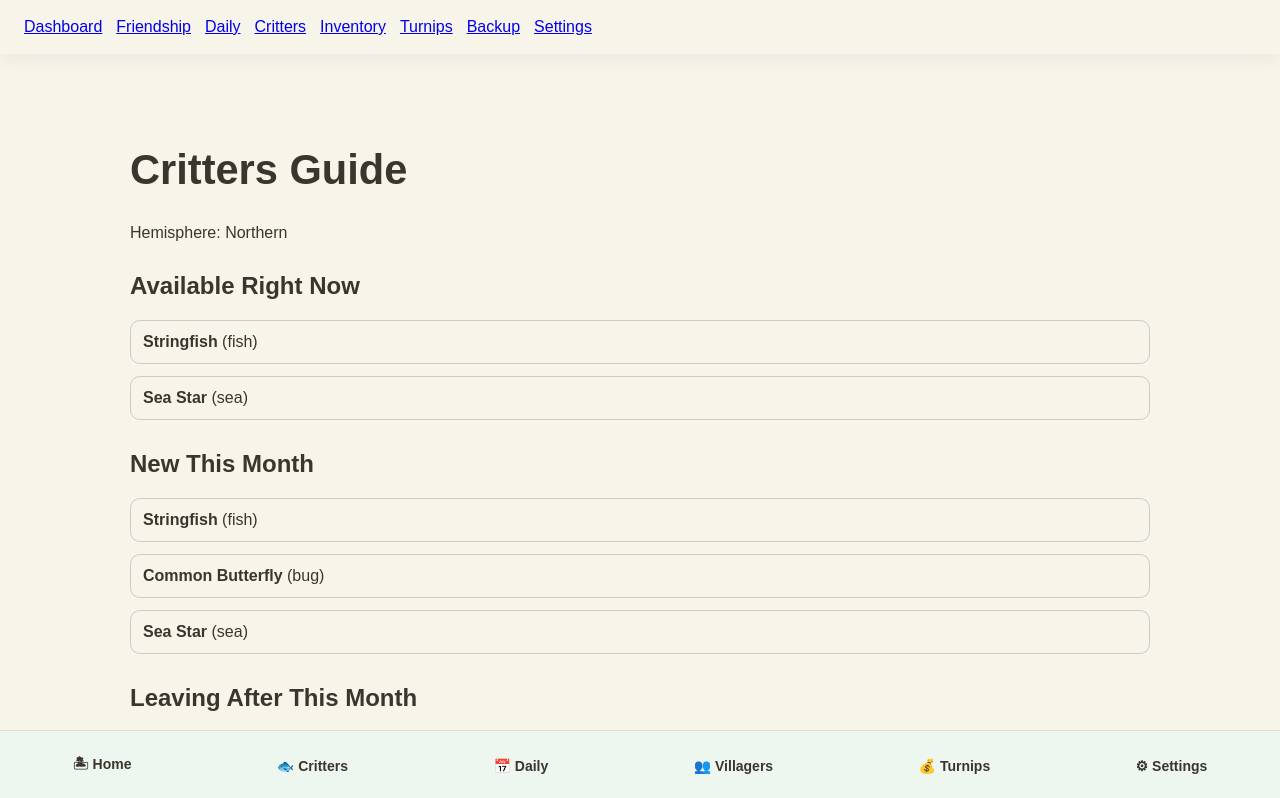
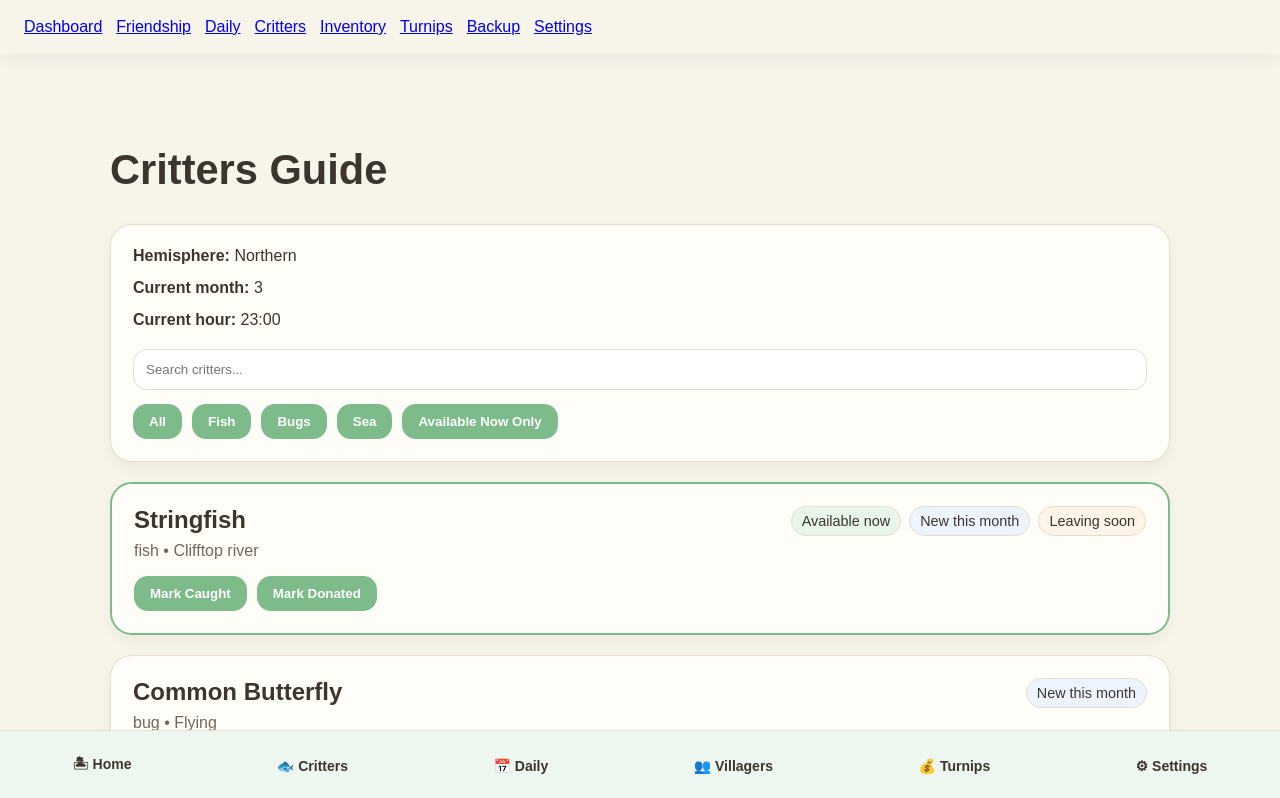
Before and after one commit to mcbreezy213/acnh-companion, a Next.js app: page /critters in a window 1280 px wide. Shown: the top 798 px of the page. Built offline with nearby package versions, Linux system fonts and the light colour scheme.

Commit message:
critters

```diff
--- a/app/critters/page.tsx
+++ b/app/critters/page.tsx
@@ -1,5 +1,6 @@
 "use client";
 
+import { useEffect, useMemo, useState } from "react";
 import { useSettings } from "../../context/SettingsContext";
 import { critters } from "../../data/critters";
 import {
@@ -8,6 +9,8 @@ import {
   getNewThisMonth,
 } from "../../helpers/critterFilters";
 
+type CritterTypeFilter = "all" | "fish" | "bug" | "sea";
+
 export default function CrittersPage() {
   const { settings } = useSettings();
 
@@ -15,88 +18,227 @@ export default function CrittersPage() {
   const currentMonth = new Date().getMonth() + 1;
   const currentHour = new Date().getHours();
 
-  const availableNow = getAvailableNow(
-    critters,
-    hemisphere,
-    currentMonth,
-    currentHour
+  const [typeFilter, setTypeFilter] = useState<CritterTypeFilter>("all");
+  const [showAvailableOnly, setShowAvailableOnly] = useState(false);
+  const [search, setSearch] = useState("");
+
+  const [caught, setCaught] = useState<number[]>([]);
+  const [donated, setDonated] = useState<number[]>([]);
+
+  useEffect(() => {
+    const savedCaught = localStorage.getItem("caughtCritters");
+    const savedDonated = localStorage.getItem("donatedCritters");
+
+    if (savedCaught) {
+      try {
+        setCaught(JSON.parse(savedCaught));
+      } catch {
+        localStorage.removeItem("caughtCritters");
+      }
+    }
+
+    if (savedDonated) {
+      try {
+        setDonated(JSON.parse(savedDonated));
+      } catch {
+        localStorage.removeItem("donatedCritters");
+      }
+    }
+  }, []);
+
+  useEffect(() => {
+    localStorage.setItem("caughtCritters", JSON.stringify(caught));
+  }, [caught]);
+
+  useEffect(() => {
+    localStorage.setItem("donatedCritters", JSON.stringify(donated));
+  }, [donated]);
+
+  function toggleCaught(id: number) {
+    setCaught((prev) =>
+      prev.includes(id) ? prev.filter((item) => item !== id) : [...prev, id]
+    );
+  }
+
+  function toggleDonated(id: number) {
+    setDonated((prev) =>
+      prev.includes(id) ? prev.filter((item) => item !== id) : [...prev, id]
+    );
+  }
+
+  const availableNow = useMemo(
+    () => getAvailableNow(critters, hemisphere, currentMonth, currentHour),
+    [hemisphere, currentMonth, currentHour]
   );
 
-  const newThisMonth = getNewThisMonth(critters, hemisphere, currentMonth);
-  const leavingThisMonth = getLeavingThisMonth(
-    critters,
-    hemisphere,
-    currentMonth
+  const newThisMonth = useMemo(
+    () => getNewThisMonth(critters, hemisphere, currentMonth),
+    [hemisphere, currentMonth]
   );
 
+  const leavingThisMonth = useMemo(
+    () => getLeavingThisMonth(critters, hemisphere, currentMonth),
+    [hemisphere, currentMonth]
+  );
+
+  const availableNowIds = new Set(availableNow.map((c) => c.id));
+  const newThisMonthIds = new Set(newThisMonth.map((c) => c.id));
+  const leavingThisMonthIds = new Set(leavingThisMonth.map((c) => c.id));
+
+  const filteredCritters = critters.filter((critter) => {
+    const matchesType =
+      typeFilter === "all" ? true : critter.type === typeFilter;
+
+    const matchesSearch = critter.name
+      .toLowerCase()
+      .includes(search.toLowerCase());
+
+    const matchesAvailable = showAvailableOnly
+      ? availableNowIds.has(critter.id)
+      : true;
+
+    return matchesType && matchesSearch && matchesAvailable;
+  });
+
   return (
-    <main style={{ padding: "40px", fontFamily: "sans-serif" }}>
+    <main>
       <h1>Critters Guide</h1>
 
-      <p>Hemisphere: {hemisphere}</p>
+      <div
+        className="card"
+        style={{
+          marginBottom: "20px",
+          display: "grid",
+          gap: "14px",
+        }}
+      >
+        <p style={{ margin: 0 }}>
+          <strong>Hemisphere:</strong> {hemisphere}
+        </p>
+        <p style={{ margin: 0 }}>
+          <strong>Current month:</strong> {currentMonth}
+        </p>
+        <p style={{ margin: 0 }}>
+          <strong>Current hour:</strong> {currentHour}:00
+        </p>
 
-      <section style={{ marginTop: "30px" }}>
-        <h2>Available Right Now</h2>
-        {availableNow.length > 0 ? (
-          availableNow.map((critter) => (
+        <input
+          type="text"
+          placeholder="Search critters..."
+          value={search}
+          onChange={(e) => setSearch(e.target.value)}
+        />
+
+        <div style={{ display: "flex", gap: "10px", flexWrap: "wrap" }}>
+          <button onClick={() => setTypeFilter("all")}>All</button>
+          <button onClick={() => setTypeFilter("fish")}>Fish</button>
+          <button onClick={() => setTypeFilter("bug")}>Bugs</button>
+          <button onClick={() => setTypeFilter("sea")}>Sea</button>
+          <button onClick={() => setShowAvailableOnly((prev) => !prev)}>
+            {showAvailableOnly ? "Show All" : "Available Now Only"}
+          </button>
+        </div>
+      </div>
+
+      <div
+        style={{
+          display: "grid",
+          gap: "20px",
+        }}
+      >
+        {filteredCritters.map((critter) => {
+          const isAvailable = availableNowIds.has(critter.id);
+          const isNew = newThisMonthIds.has(critter.id);
+          const isLeaving = leavingThisMonthIds.has(critter.id);
+          const isCaught = caught.includes(critter.id);
+          const isDonated = donated.includes(critter.id);
+
+          return (
             <div
               key={critter.id}
+              className="card"
               style={{
-                marginBottom: "12px",
-                padding: "12px",
-                border: "1px solid #ccc",
-                borderRadius: "10px",
+                border:
+                  isAvailable
+                    ? "2px solid var(--accent)"
+                    : "1px solid var(--border)",
+                opacity: isDonated ? 0.8 : 1,
               }}
             >
-              <strong>{critter.name}</strong> ({critter.type})
-            </div>
-          ))
-        ) : (
-          <p>No critters available right now.</p>
-        )}
-      </section>
-
-      <section style={{ marginTop: "30px" }}>
-        <h2>New This Month</h2>
-        {newThisMonth.length > 0 ? (
-          newThisMonth.map((critter) => (
               <div
-              key={critter.id}
                 style={{
-                marginBottom: "12px",
-                padding: "12px",
-                border: "1px solid #ccc",
-                borderRadius: "10px",
+                  display: "flex",
+                  justifyContent: "space-between",
+                  gap: "12px",
+                  alignItems: "flex-start",
+                  flexWrap: "wrap",
                 }}
               >
-              <strong>{critter.name}</strong> ({critter.type})
+                <div>
+                  <h2 style={{ marginBottom: "8px" }}>{critter.name}</h2>
+                  <p style={{ margin: 0, color: "var(--muted)" }}>
+                    {critter.type} • {critter.location}
+                  </p>
                 </div>
-          ))
-        ) : (
-          <p>No new critters this month.</p>
-        )}
-      </section>
 
-      <section style={{ marginTop: "30px" }}>
-        <h2>Leaving After This Month</h2>
-        {leavingThisMonth.length > 0 ? (
-          leavingThisMonth.map((critter) => (
-            <div
-              key={critter.id}
+                <div style={{ display: "flex", gap: "8px", flexWrap: "wrap" }}>
+                  {isAvailable && (
+                    <span
                       style={{
-                marginBottom: "12px",
-                padding: "12px",
-                border: "1px solid #ccc",
-                borderRadius: "10px",
+                        padding: "6px 10px",
+                        borderRadius: "999px",
+                        background: "#e7f5ea",
+                        border: "1px solid var(--border)",
+                        fontSize: "0.9rem",
                       }}
                     >
-              <strong>{critter.name}</strong> ({critter.type})
+                      Available now
+                    </span>
+                  )}
+
+                  {isNew && (
+                    <span
+                      style={{
+                        padding: "6px 10px",
+                        borderRadius: "999px",
+                        background: "#eef4ff",
+                        border: "1px solid var(--border)",
+                        fontSize: "0.9rem",
+                      }}
+                    >
+                      New this month
+                    </span>
+                  )}
+
+                  {isLeaving && (
+                    <span
+                      style={{
+                        padding: "6px 10px",
+                        borderRadius: "999px",
+                        background: "#fff4e8",
+                        border: "1px solid var(--border)",
+                        fontSize: "0.9rem",
+                      }}
+                    >
+                      Leaving soon
+                    </span>
+                  )}
                 </div>
-          ))
-        ) : (
-          <p>No critters leaving this month.</p>
-        )}
-      </section>
+              </div>
+
+              <div style={{ marginTop: "16px", display: "flex", gap: "10px", flexWrap: "wrap" }}>
+                <button onClick={() => toggleCaught(critter.id)}>
+                  {isCaught ? "Caught ✓" : "Mark Caught"}
+                </button>
+
+                <button onClick={() => toggleDonated(critter.id)}>
+                  {isDonated ? "Donated ✓" : "Mark Donated"}
+                </button>
+              </div>
+            </div>
+          );
+        })}
+      </div>
     </main>
   );
 }
```
Lines whose indentation alone changed are shown as unchanged.
